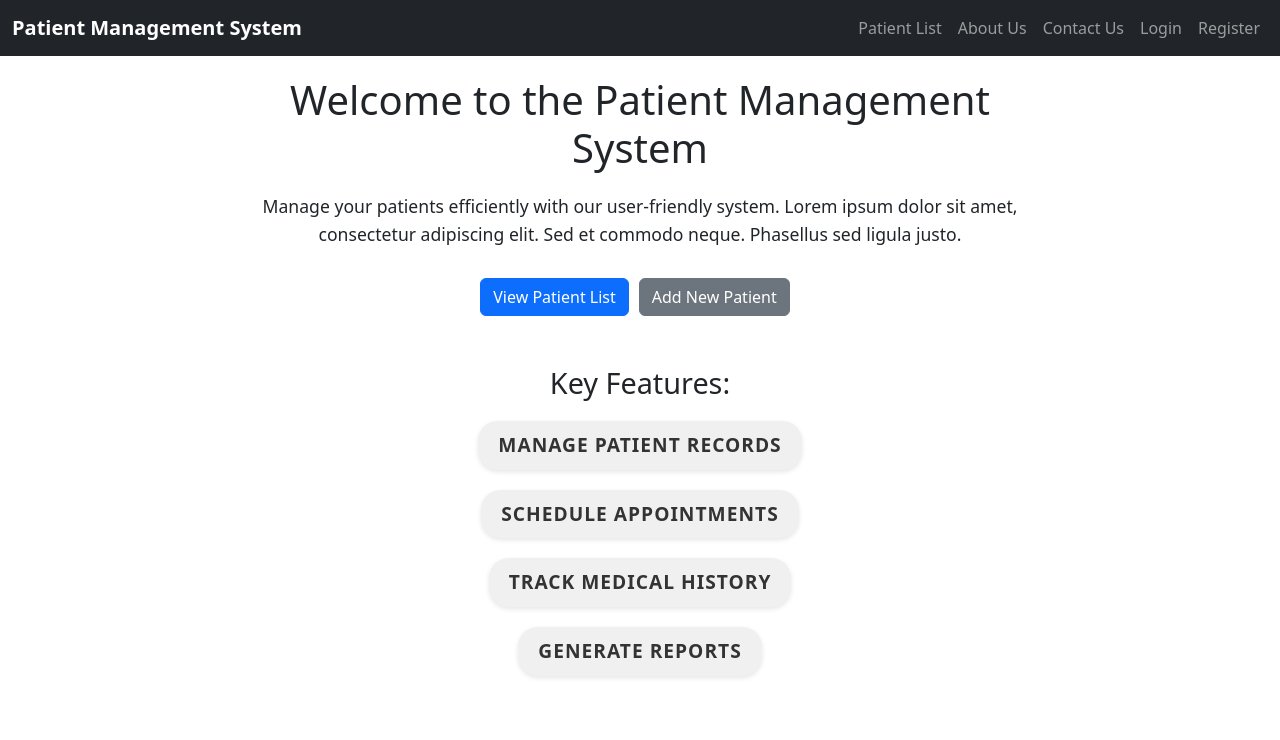
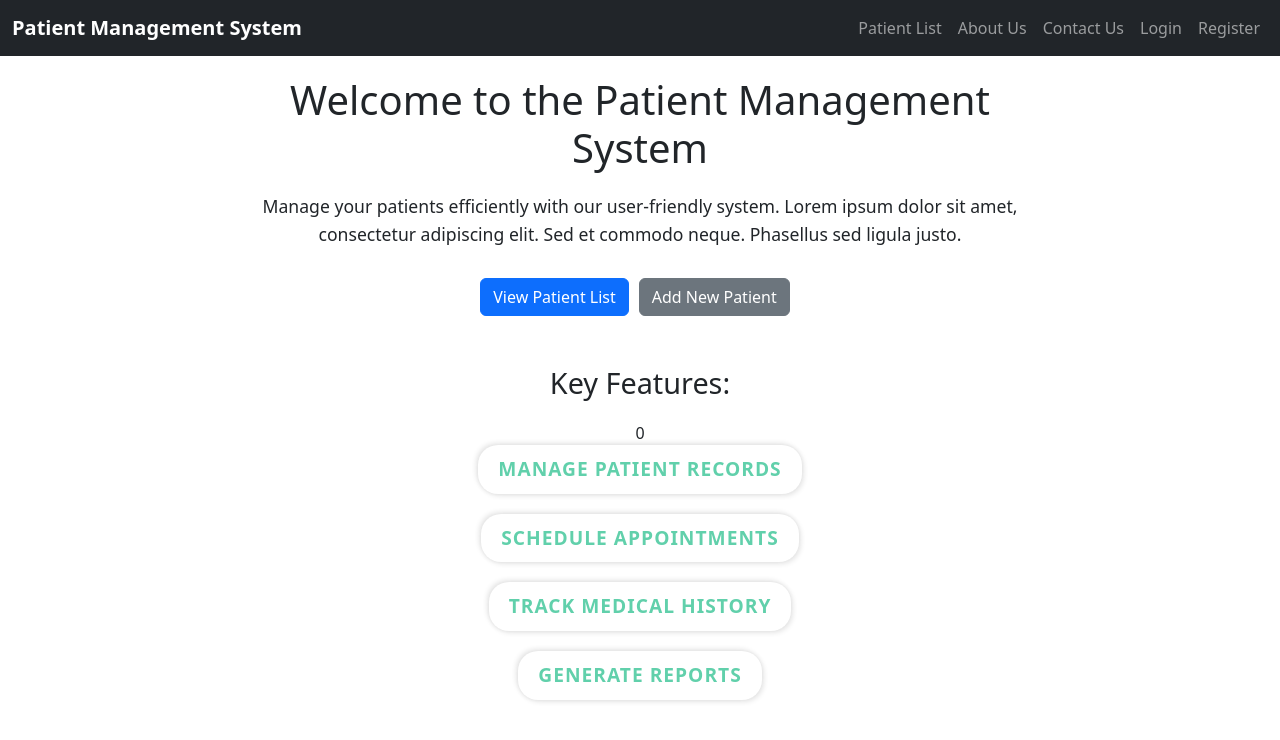
Before and after one commit to HRO57/Patient_Management_System, a React (Create React App) app in the folder frontend/: page /home-page in a window 1280 px wide. Shown: the top 740 px of the page. Built offline with nearby package versions, Linux system fonts and the light colour scheme.

Commit message:
complete

```diff
--- a/frontend/src/pages/Home.jsx
+++ b/frontend/src/pages/Home.jsx
@@ -14,7 +14,7 @@ function Home() {
             </div>
             <div className="features">
                 <h2>Key Features:</h2>
-                <ul>
+                <ul>0
                     <li><span>Manage patient records</span></li>
                     <li><span>Schedule appointments</span></li>
                     <li><span>Track medical history</span></li>
--- a/frontend/src/styles.css
+++ b/frontend/src/styles.css
@@ -55,13 +55,13 @@
 }
 
 .features li span {
-    background-color: #f0f0f0;
+    background-color: #ffffff;
     padding: 10px 20px;
     border-radius: 20px;
     display: inline-block;
-    box-shadow: 0 2px 5px rgba(0, 0, 0, 0.1);
+    box-shadow: 2px 2px 5px rgba(0, 0, 0, 0.1), -2px -2px 5px rgba(0, 0, 0, 0.1);
     font-weight: bold;
-    color: #333;
+    color: #61d0ab;
     text-transform: uppercase;
     letter-spacing: 1px;
 }
```
Also changed, not shown: 2 other files (tests, documents, lock files or other folders).
